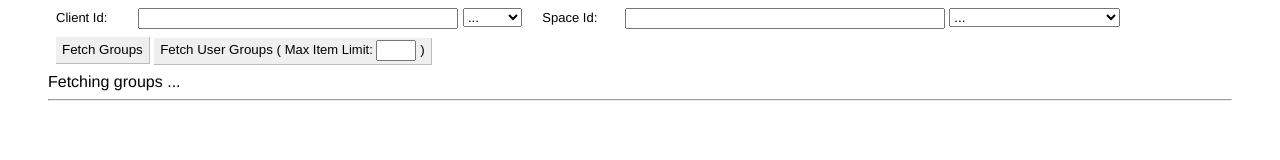
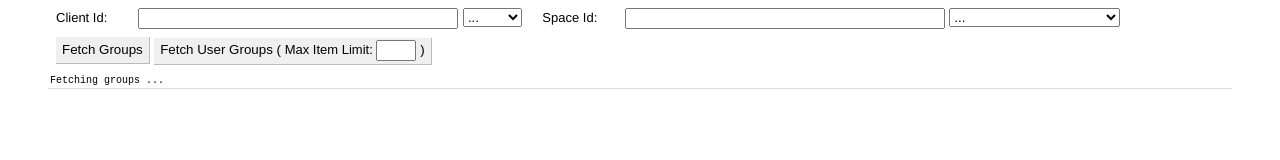
Before and after one commit to dl-astaron/rmc-api-xplore, a website: page frontend/index.html in a window 1280 px wide. Both pictures are taken after a click on the button "Fetch Groups". Drawn offline with Linux system fonts and the light colour scheme; no server answers.

Commit message:
improved status msg line

```diff
--- a/frontend/index.html
+++ b/frontend/index.html
@@ -14,6 +14,13 @@
     label {
       min-width: 6em;
       display: inline-block;
+      font-size: small;
+    }
+
+    #statusLine {
+      border-bottom: 1px solid #ddd;
+      padding: 0.2em;
+      font-family: monospace;
       font-size: small;
     }
 
@@ -175,10 +182,9 @@
       </div>
     </div>
     <div id="statusLine">
-      <span id="statusLine"></span>
+      <span id="statusMsgLine"></span>
     </div>
     <div id="results">
-      <hr>
       <button id=copyTableBtn style="visibility: hidden;">📋 Copy Table to Clipboard</button>
       <table id="resultsTable">
         <thead id="resultsHeader">
--- a/frontend/main.js
+++ b/frontend/main.js
@@ -3,7 +3,7 @@ const formElems = {}
 const inputElemIds = ['spaceId', 'clientId', 'maxItems']
 const elemIds = [
     ... inputElemIds,
-    'spaceId', 'startBtn', 'fetchGroupsBtn', 'statusLine',
+    'spaceId', 'startBtn', 'fetchGroupsBtn', 'statusMsgLine',
     'clientIdSelect', 'spaceIdSelect',
     'resultsTable', "resultsHeader", "resultsBody", 'copyTableBtn'
 ]
@@ -41,7 +41,7 @@ function main() {
 }
 
 function statusMsg(msg, props) {
-    formElems.statusLine.innerText = msg
+    formElems.statusMsgLine.innerText = msg
 }
 
 function onClientSelected() {
```
